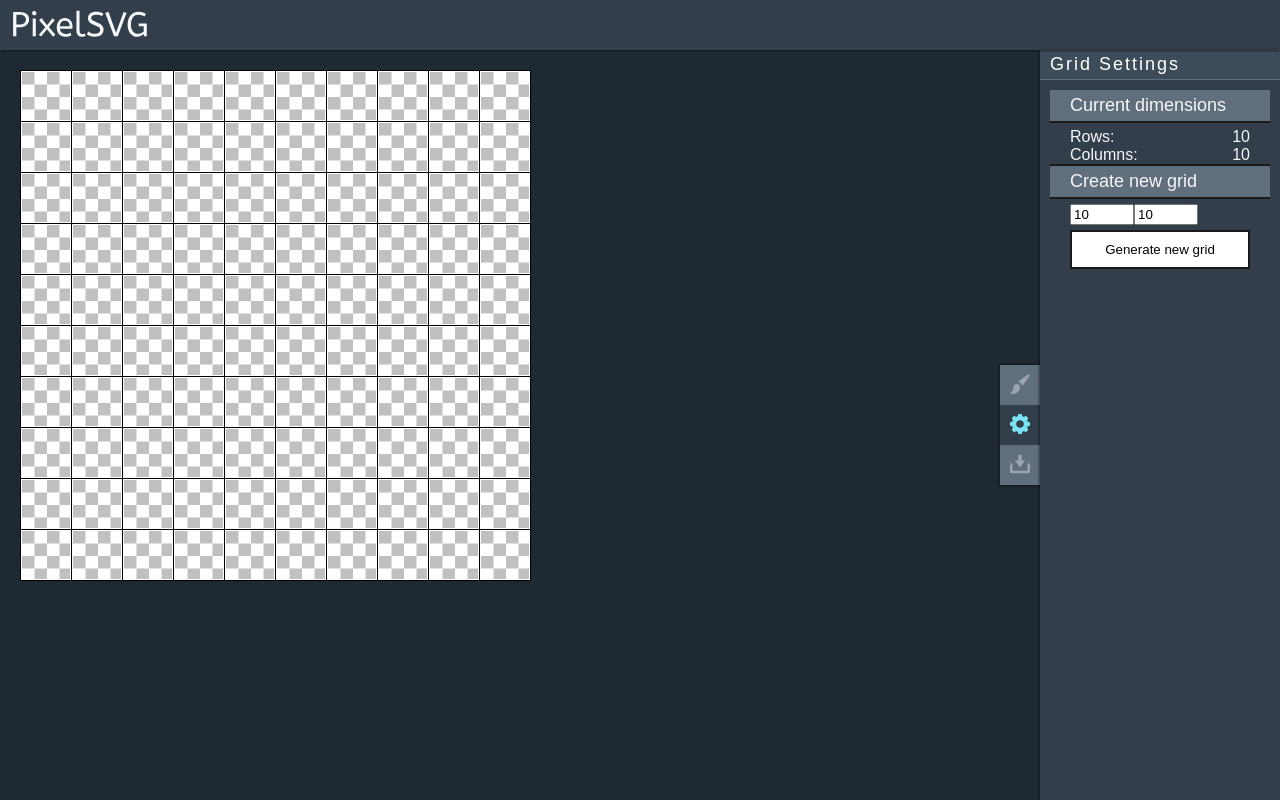
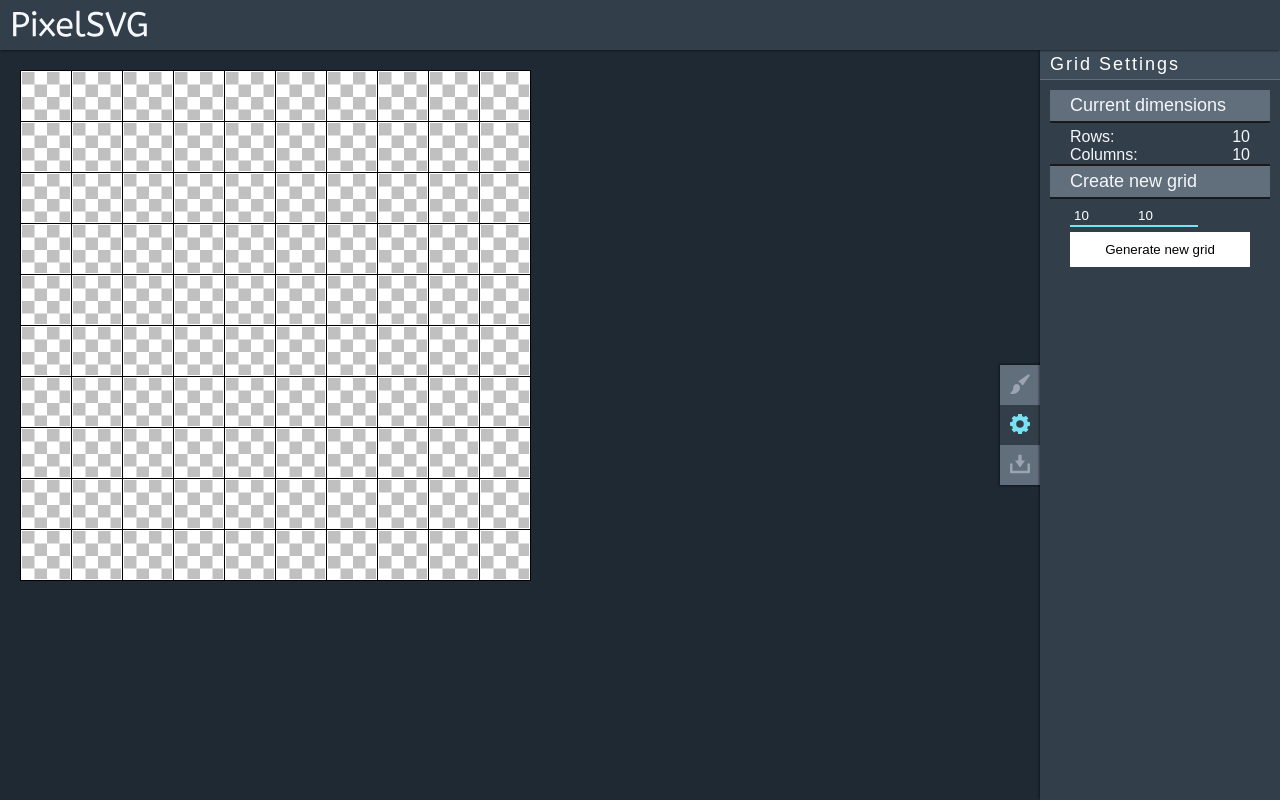
Before and after one commit to sarahtennis/pixel-svg, a Vue app in the folder app/: page / in a window 1280 px wide. Built offline with nearby package versions, Linux system fonts and the light colour scheme.

Commit message:
Color picker theming

```diff
--- a/app/src/App.vue
+++ b/app/src/App.vue
@@ -256,6 +256,23 @@ body {
   font-family: sans-serif;
 }
 
+input {
+  outline: none;
+  box-shadow: none;
+  background: #323f4b !important;
+  border: none !important;
+  border-bottom: 2px solid #79E2F2 !important;
+  box-shadow: none !important;
+  color: #FFFFFF !important;
+  padding: 4px !important;
+  padding-bottom: 2px !important;
+}
+
+input:focus {
+  border: 2px solid #79E2F2 !important;
+  padding: 2px !important;
+}
+
 #app {
   display: flex;
   flex-direction: column;
@@ -302,10 +319,11 @@ body {
 }
 
 .btn {
+  border: none;
+  outline: none;
   width: 100%;
   padding: 10px 0;
   margin: 5px 0;
-  border: 2px solid #1a1a1a;
   background: #fff;
 
   &:not(:disabled):active {
--- a/app/src/components/ColorPicker.vue
+++ b/app/src/components/ColorPicker.vue
@@ -7,7 +7,7 @@
     />
     <div class="btn-group">
       <button
-        :class="{ 'is-erasing': !this.color }"
+        :class="{ 'is-erasing': !this.color, 'inactive': !!this.color }"
         type="button"
         @click="onChooseErase"
         class="btn design-btn"
@@ -99,10 +99,23 @@ export default {
     border-radius: 0;
     box-shadow: none;
     width: calc(100% - 20px);
+    background: #616E7C;
+
+    .vc-sketch-field {
+      text-align: center;
+    }
 
     .vc-sketch-field input,
     .vc-sketch-field span {
       font-size: 14px !important;
+    }
+
+    .vc-input__input:focus ~ .vc-input__label {
+      font-weight: bold;
+    }
+
+    .vc-input__label {
+      color: #FFFFFF;
     }
 
     .vc-sketch-presets {
@@ -110,6 +123,20 @@ export default {
       padding: 0;
       border: none;
     }
+
+    .vc-sketch-controls {
+      margin-left: 10px;
+      margin-right: 10px;
+    }
+
+    .vc-saturation {
+      margin: 10px;
+    }
+  }
+
+  .design-btn.inactive {
+    background: #9AA5B1;
+    color: #E4E7EB;
   }
 
   .btn.is-erasing {
@@ -118,7 +145,7 @@ export default {
 
   .btn-destroy {
     margin-top: 0;
-    background: #ff006e;
+    background: #FF5630;
     color: #fff;
   }
 }
```
